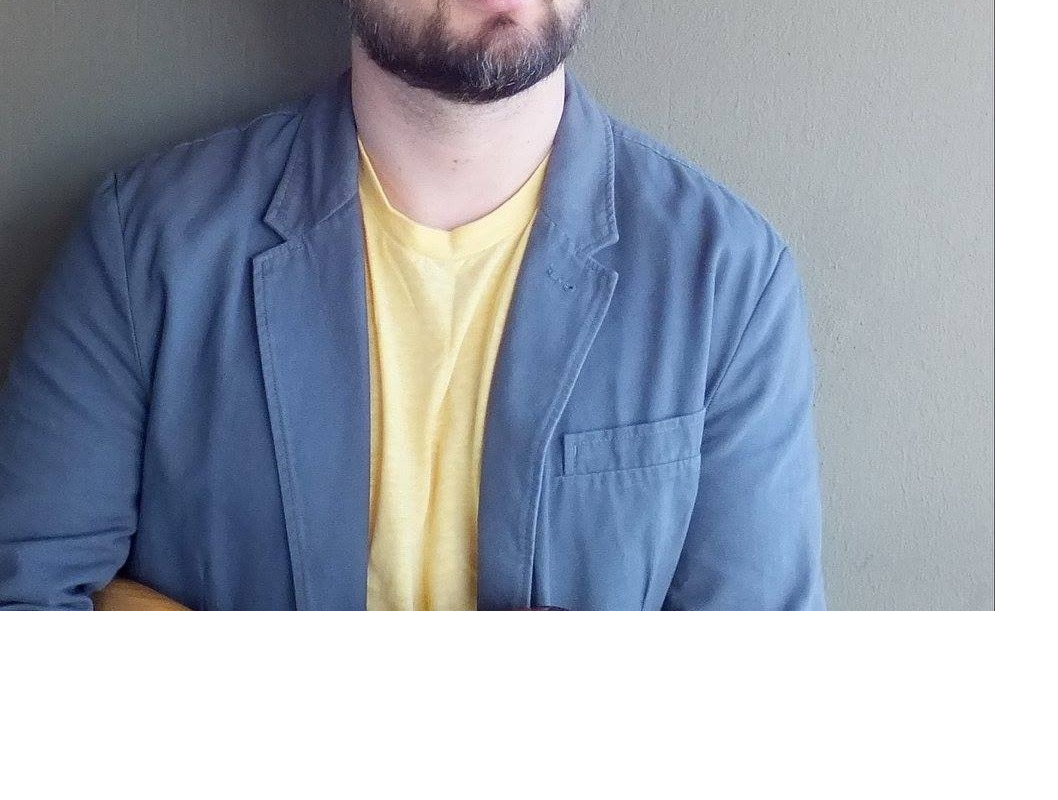
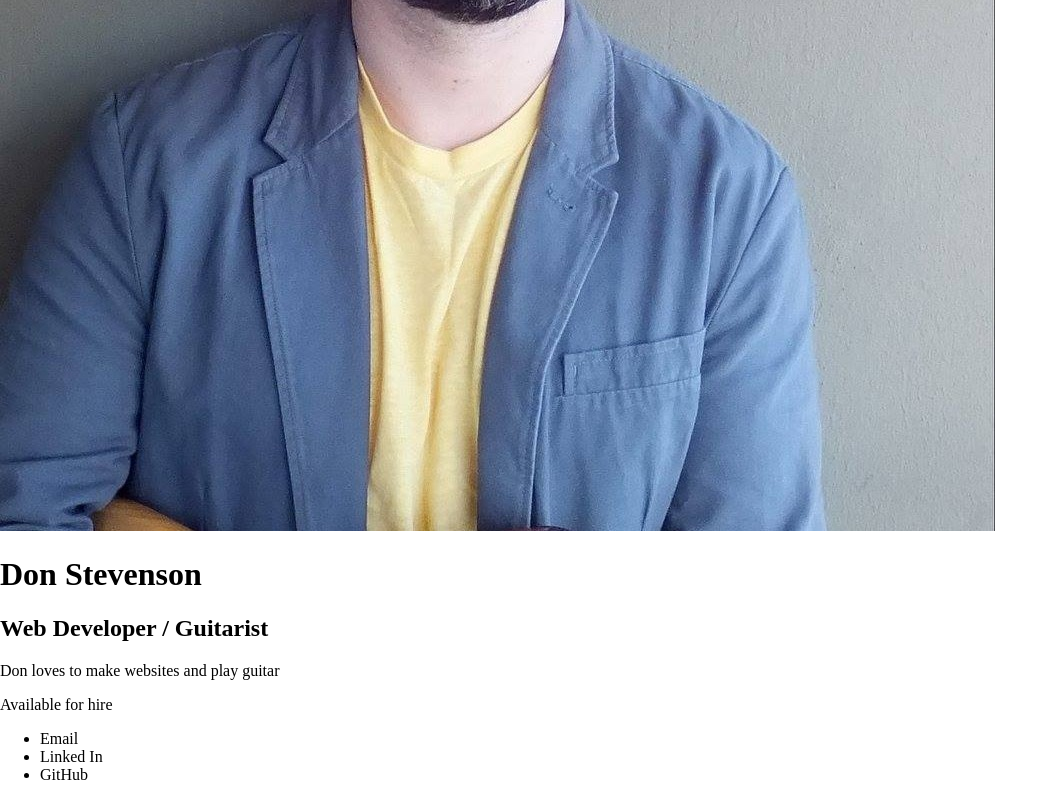
Before and after one commit to Don-Stevenson/codeWars, a website: page html js css/index.html in a window 1280 px wide. Shown: the part 464-1264 px from the top of the page, without its empty margins (0-1058 px from the left). Before the commit the page ends 1079 px from the top, so only its background shows below. Drawn offline with Linux system fonts and the light colour scheme.

Commit message:
add list for contact

```diff
--- a/html js css/index.html
+++ b/html js css/index.html
@@ -16,9 +16,15 @@
     <link rel="icon" type="image/png" href="favicon.png" />
   </head>
   <body>
+    <img src="img/profile-pic.jpg" alt="Don Stevenson profile pic" />
     <h1>Don Stevenson</h1>
-    <img src="img/profile-pic.jpg" alt="Write a brief image description here" />
-    <div class="h2"></div>
-    <form class="Email"></form>
+    <h2>Web Developer / Guitarist</h2>
+    <p>Don loves to make websites and play guitar</p>
+    <div class="available">Available for hire</div>
+    <ul>
+      <li>Email</li>
+      <li>Linked In</li>
+      <li>GitHub</li>
+    </ul>
   </body>
 </html>
```
